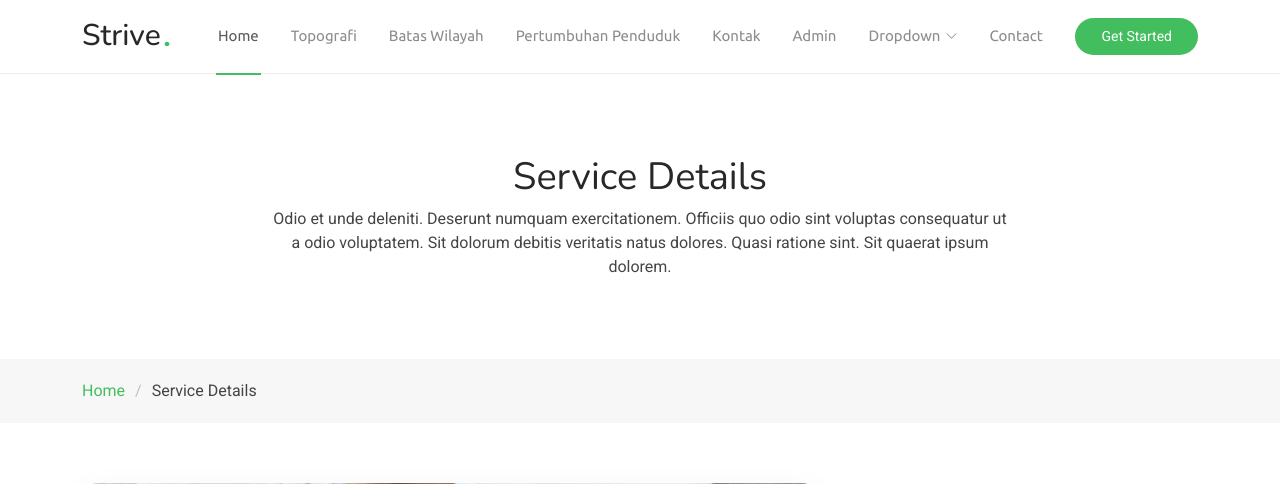
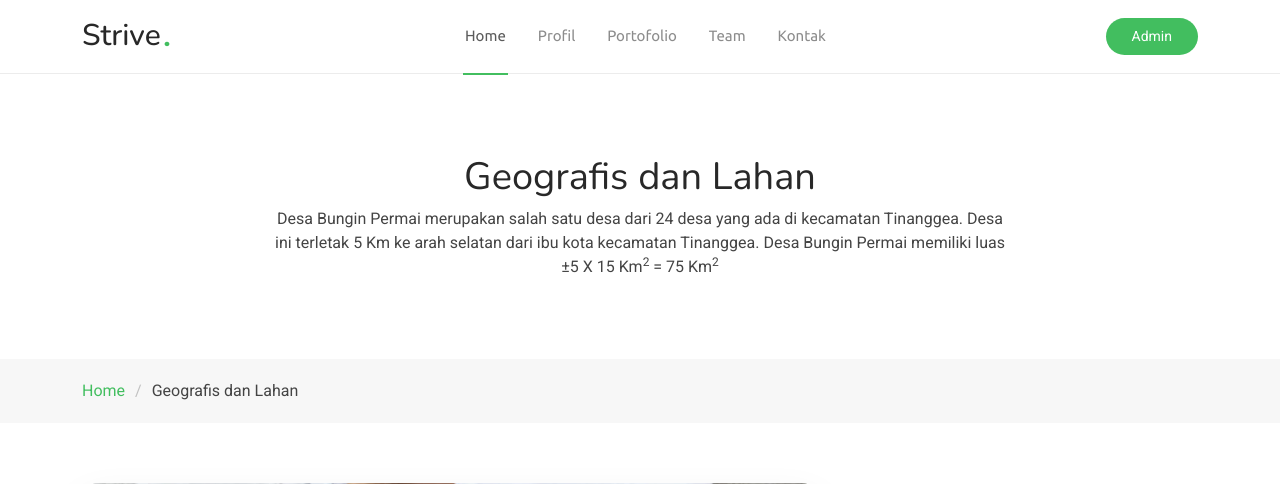
Before and after one commit to Rqq-al22/Web_pakB, a PHP site: page /strive/service-details1.php in a window 1280 px wide. Shown: the top 484 px of the page. Run offline with PHP 8.4, Linux system fonts and the light colour scheme; data comes from the database, SQL or seed files in the repository.

Commit message:
service-details1.php

```diff
--- a/strive/service-details1.php
+++ b/strive/service-details1.php
@@ -53,34 +53,15 @@
      <nav id="navmenu" class="navmenu">
         <ul>
           <li><a href="#hero" class="active">Home</a></li>
-          <li><a href="#about">Topografi</a></li>
-          <li><a href="#services">Batas Wilayah</a></li>
-          <li><a href="#portfolio">Pertumbuhan Penduduk</a></li>
-          <li><a href="#pricing">Kontak</a></li>
-          <li><a href="blog.html">Admin</a></li>
-          <li class="dropdown"><a href="#"><span>Dropdown</span> <i class="bi bi-chevron-down toggle-dropdown"></i></a>
-            <ul>
-              <li><a href="#">Dropdown 1</a></li>
-              <li class="dropdown"><a href="#"><span>Deep Dropdown</span> <i class="bi bi-chevron-down toggle-dropdown"></i></a>
-                <ul>
-                  <li><a href="#">Deep Dropdown 1</a></li>
-                  <li><a href="#">Deep Dropdown 2</a></li>
-                  <li><a href="#">Deep Dropdown 3</a></li>
-                  <li><a href="#">Deep Dropdown 4</a></li>
-                  <li><a href="#">Deep Dropdown 5</a></li>
-                </ul>
-              </li>
-              <li><a href="#">Dropdown 2</a></li>
-              <li><a href="#">Dropdown 3</a></li>
-              <li><a href="#">Dropdown 4</a></li>
-            </ul>
-          </li>
-          <li><a href="#contact">Contact</a></li>
+          <li><a href="#services">Profil</a></li>
+          <li><a href="#portfolio">Portofolio</a></li>
+          <li><a href="#team">Team</a></li>
+          <li><a href="#contact">Kontak</a></li>
         </ul>
         <i class="mobile-nav-toggle d-xl-none bi bi-list"></i>
       </nav>
 
-      <a class="cta-btn" href="#about">Get Started</a>
+      <a class="cta-btn" href="#about">Admin</a>
 
     </div>
   </header>
@@ -93,12 +74,9 @@
         <div class="container">
           <div class="row d-flex justify-content-center text-center">
             <div class="col-lg-8">
-              <h1 class="heading-title">Service Details</h1>
+              <h1 class="heading-title">Geografis dan Lahan</h1>
               <p class="mb-0">
-                Odio et unde deleniti. Deserunt numquam exercitationem. Officiis quo
-                odio sint voluptas consequatur ut a odio voluptatem. Sit dolorum
-                debitis veritatis natus dolores. Quasi ratione sint. Sit quaerat
-                ipsum dolorem.
+                Desa Bungin  Permai merupakan salah satu desa dari 24 desa yang ada di kecamatan Tinanggea.  Desa ini terletak 5 Km ke arah selatan dari ibu kota kecamatan Tinanggea. Desa  Bungin Permai memiliki luas &plusmn;5 X 15 Km<sup>2</sup> = 75 Km<sup>2</sup>
               </p>
             </div>
           </div>
@@ -108,7 +86,7 @@
         <div class="container">
           <ol>
             <li><a href="index.html">Home</a></li>
-            <li class="current">Service Details</li>
+            <li class="current">Geografis dan Lahan</li>
           </ol>
         </div>
       </nav>
```
